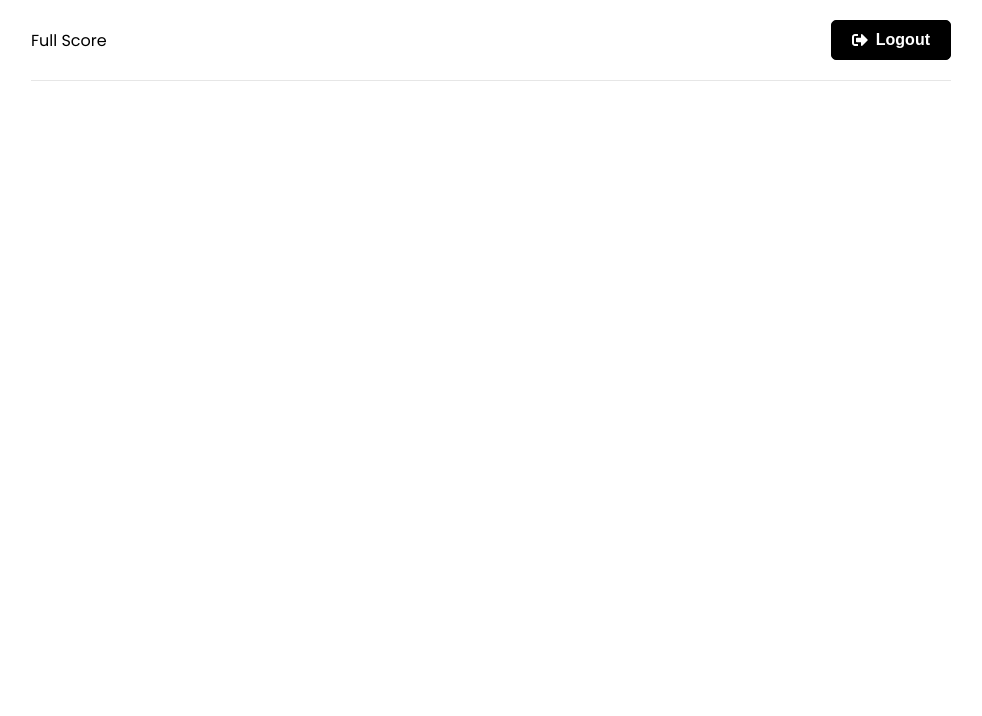
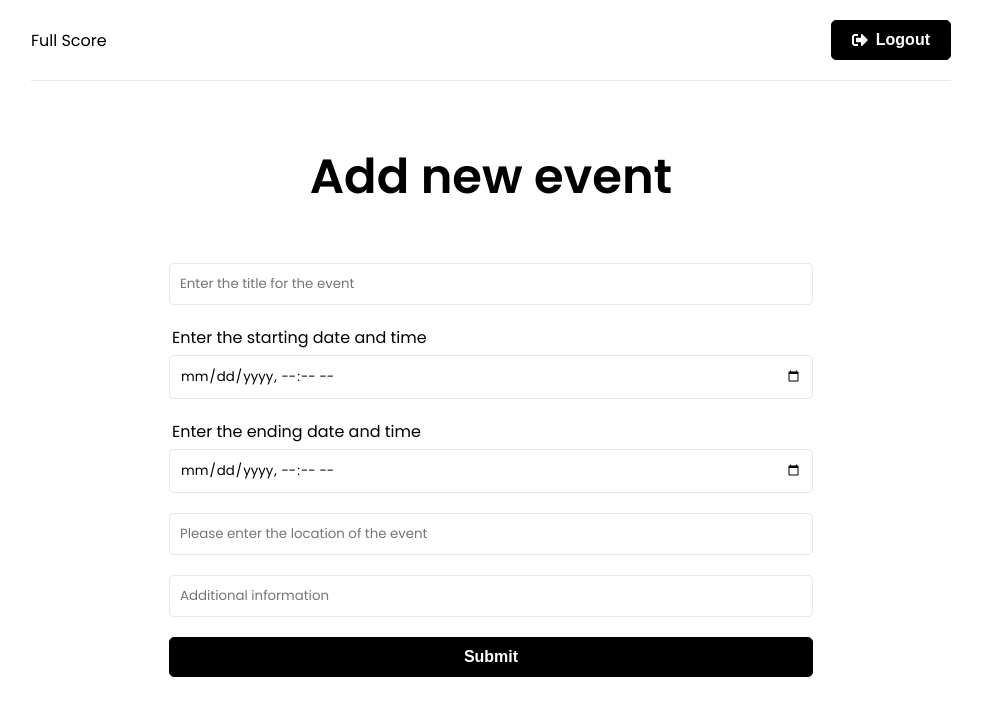
Before and after one commit to MediumJeff/full-score, a React (Create React App) app in the folder frontend/: page /addEvent in a window 1280 px wide. Before the commit this address had no page. Shown: the top 716 px of the page, without its empty margins (149-1131 px from the left). Built offline with nearby package versions, Linux system fonts and the light colour scheme; sample sign-in values are in the browser's storage.

Commit message:
Adding calendar input page

```diff
--- a/frontend/package.json
+++ b/frontend/package.json
@@ -4,6 +4,10 @@
   "proxy": "http://localhost:5000",
   "private": true,
   "dependencies": {
+    "@emotion/react": "^11.10.6",
+    "@emotion/styled": "^11.10.6",
+    "@mui/material": "^5.11.13",
+    "@mui/x-date-pickers": "^6.0.1",
     "@reduxjs/toolkit": "^1.9.2",
     "@testing-library/jest-dom": "^5.16.5",
     "@testing-library/react": "^13.4.0",
--- a/frontend/src/App.js
+++ b/frontend/src/App.js
@@ -19,7 +19,7 @@ function App() {
             <Route path='/login' element={<Login />} />
             <Route path='/register' element={<Register />} />
             <Route path='/calendar' element={<Calendar />} />
-            <Route path='calendar/addEvent' element={<AddEvent />} />
+            <Route path='/addEvent' element={<AddEvent />} />
           </Routes>
         </div>
       </Router>
--- a/frontend/src/components/AddEvent.jsx
+++ b/frontend/src/components/AddEvent.jsx
@@ -1,9 +1,93 @@
-import React from 'react'
+import { useState, useEffect } from 'react';
+import { useSelector, useDispatch } from 'react-redux';
+import { useNavigate } from 'react-router-dom';
+import { toast } from 'react-toastify';
+import { createEvent, reset } from '../features/calendar/calendarSlice';
+import Spinner from '../components/Spinner';
+
 
 function AddEvent() {
 
+  const [calendarData, setCalendarData] = useState({
+    title: '',
+    start: '',
+    end: '',
+    location: '',
+    notes: ''
+  })
+
+  const { title, start, end, location, notes } = calendarData
+  const navigate = useNavigate()
+  const dispatch = useDispatch()
+
+  const { user, isLoading, isSuccess, isError, message } = useSelector((state) => state.auth)
+
+  useEffect(() => {
+    if (isError) {
+      toast.error(message)
+    }
+    if (isSuccess) {
+      navigate('/')
+    }
+
+    dispatch(reset())
+  }, [user, isSuccess, isError, message, navigate, dispatch])
+
+  const onChange = (e) => {
+    setCalendarData((prevState) => ({
+      ...prevState,
+      [e.target.name]: e.target.value
+    })
+    )
+  }
+
+  const onSubmit = (e) => {
+    e.preventDefault()
+
+    if (!user.admin) {
+      toast.error('Must have admin account to alter calendar')
+    } else {
+      dispatch(reset())
+    }
+    dispatch(createEvent(calendarData))
+    navigate('/')
+    }
+
+
+  if (isLoading) {
+    return <Spinner />
+  }
+
   return (
-    <div>AddEvent</div>
+    <>
+      <section className="heading">
+        <h1>Add new event</h1>
+      </section>
+      <section className="form">
+        <form onSubmit={onSubmit}>
+          <div className="form-group">
+            <input type="text" className="form-control" id="title" name="title" value={title} placeholder='Enter the title for the event' onChange={onChange} />
+          </div>
+          <div className="form-group">
+          <label htmlFor="start">Enter the starting date and time</label>
+            <input type="datetime-local" className="form-control" id="start" name="start" value={start} onChange={onChange} />
+          </div>
+          <div className="form-group">
+            <label htmlFor="end">Enter the ending date and time</label>
+            <input type="datetime-local" className="form-control" id="end" name="end" value={end} onChange={onChange} />
+          </div>
+          <div className="form-group">
+            <input type="text" className="form-control" id="location" name="location" value={location} placeholder='Please enter the location of the event' onChange={onChange} />
+          </div>
+          <div className="form-group">
+            <input type="text" className="form-control" id="notes" name="notes" value={notes} placeholder='Additional information' onChange={onChange} />
+          </div>
+          <div className="form-group">
+            <button type='submit' className='btn btn-block'>Submit</button>
+          </div>
+        </form>
+      </section>
+    </>
   )
 }
 
--- a/frontend/src/features/calendar/calendarService.js
+++ b/frontend/src/features/calendar/calendarService.js
@@ -3,7 +3,7 @@ import axios from "axios";
 const API_URL = '/api/calendar/';
 
 // Create new event
-const newEvent = async(calendarData, token) => {
+const createEvent = async(calendarData, token) => {
     const config = {
         headers: {
             Authorization: `Bearer ${token}`
@@ -55,7 +55,7 @@ const deleteEvent = async(eventId, token) => {
 }
 
 const calendarService = {
-    newEvent,
+    createEvent,
     getEvent,
     updateEvent,
     deleteEvent,
--- a/frontend/src/features/calendar/calendarSlice.js
+++ b/frontend/src/features/calendar/calendarSlice.js
@@ -2,7 +2,7 @@ import { createSlice, createAsyncThunk } from "@reduxjs/toolkit";
 import calendarService from "./calendarService";
 
 const initialState = {
-    events: '',
+    events: [],
     isError: false,
     isSuccess: false,
     isLoading: false,
--- a/frontend/src/pages/Calendar.jsx
+++ b/frontend/src/pages/Calendar.jsx
@@ -18,7 +18,7 @@ function Calendar() {
             toast.error(message)
         }
         if (isSuccess) {
-            navigate('/calendar')
+            navigate('/')
         }
         dispatch(getEvent())
 
@@ -26,6 +26,10 @@ function Calendar() {
             dispatch(reset())
         }
     }, [user, isError, isSuccess, message, dispatch, navigate])
+
+    const onClick = () => {
+        navigate('/addEvent')
+    }
 
     return (
         <>
@@ -39,7 +43,7 @@ function Calendar() {
             </div>
             <div>
                 {user && user.admin ? (
-                    <button className="btn">Add Event</button>
+                    <button className="btn" onClick={onClick}>Add Event</button>
                 ) : null
                 }
             </div>
```
Also changed, not shown: 1 other file (tests, documents, lock files or other folders).
